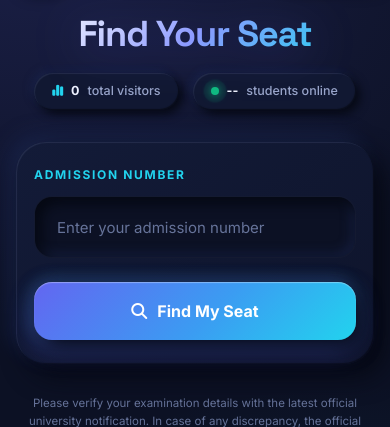
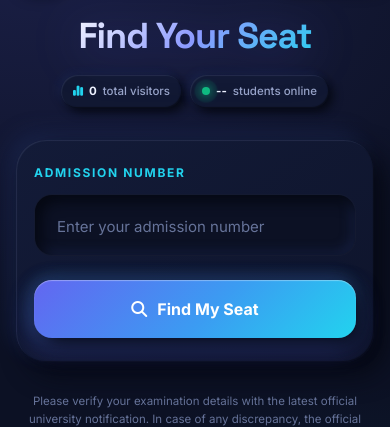
Before and after one commit to akashgupta80/ExamSeat_Finder, a Spring Boot app: page / in a window 390 px wide. Shown: the part 72-499 px from the top of the page. Run offline with Spring Boot 4, Linux system fonts and the light colour scheme; data that the repository does not hold is empty.

Commit message:
Keep status badges horizontal on mobile viewports

```diff
--- a/seat_finder/src/main/resources/static/index.html
+++ b/seat_finder/src/main/resources/static/index.html
@@ -6,10 +6,10 @@
     <meta name="theme-color" content="#0a0e1f">
 
     <title>Exam Seat Finder - Check Your Exam Room &amp; Seat Number</title>
-    <meta name="description" content="Enter your admission number to find your exam room, seat number, shift and timing instantly. Quick seat lookup for Galgotias University students.">
+    <meta name="description" content="Enter your admission number to find your exam room, seat number, shift and timing instantly.">
     <link rel="canonical" href="https://guexamseatfinder.vercel.app/">
 
-<!--    <meta name="google-site-verification" content="d3501pw_KVLK6FniyHVMGUMAR9tO6FngIa9HQ_ufk_I" />-->
+<!--<meta name="google-site-verification" content="d3501pw_KVLK6FniyHVMGUMAR9tO6FngIa9HQ_ufk_I" />-->
     <meta property="og:type" content="website">
     <meta property="og:site_name" content="Exam Seat Finder">
     <meta property="og:url" content="https://guexamseatfinder.vercel.app/">
--- a/seat_finder/src/main/resources/static/style.css
+++ b/seat_finder/src/main/resources/static/style.css
@@ -1232,3 +1232,24 @@ h1, h2, h3, .brand-name, .student-name { font-family: var(--font-head); letter-s
 @media (prefers-reduced-motion: reduce) {
   *, *::before, *::after { animation-duration: 0.01ms !important; transition-duration: 0.01ms !important; scroll-behavior: auto !important; }
 }
+.status-indicators {
+  display: flex;
+  flex-wrap: nowrap;
+  justify-content: center;
+  gap: 14px;
+  margin-bottom: 32px;
+}
+
+@media (max-width: 480px) {
+  .status-indicators {
+    width: 100%;
+    gap: 8px;
+  }
+
+  .badge-chip {
+    padding: 8px 12px;
+    gap: 6px;
+    font-size: 11.5px;
+    white-space: nowrap;
+  }
+}
```
